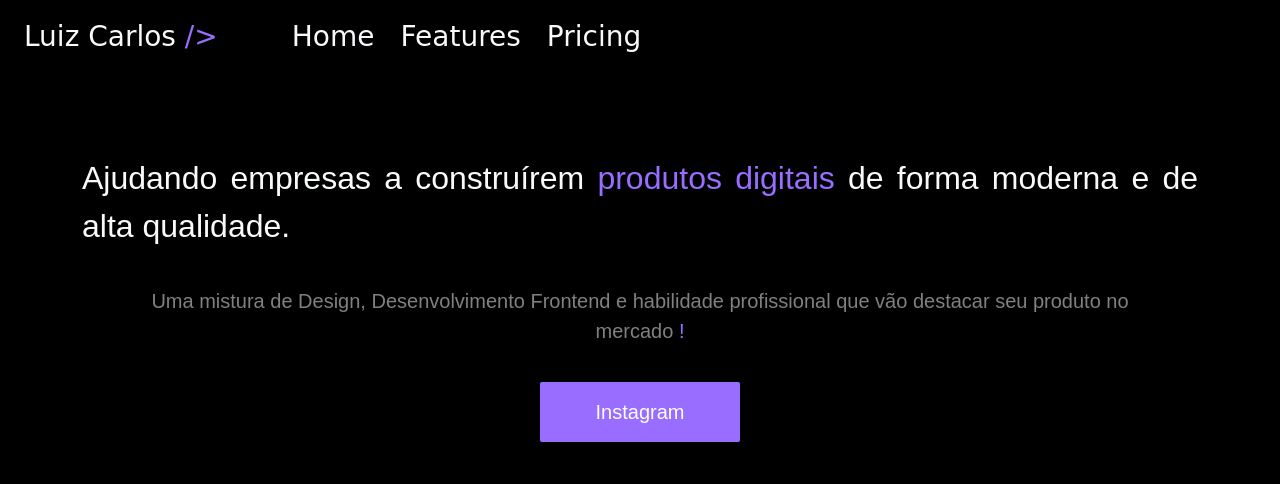
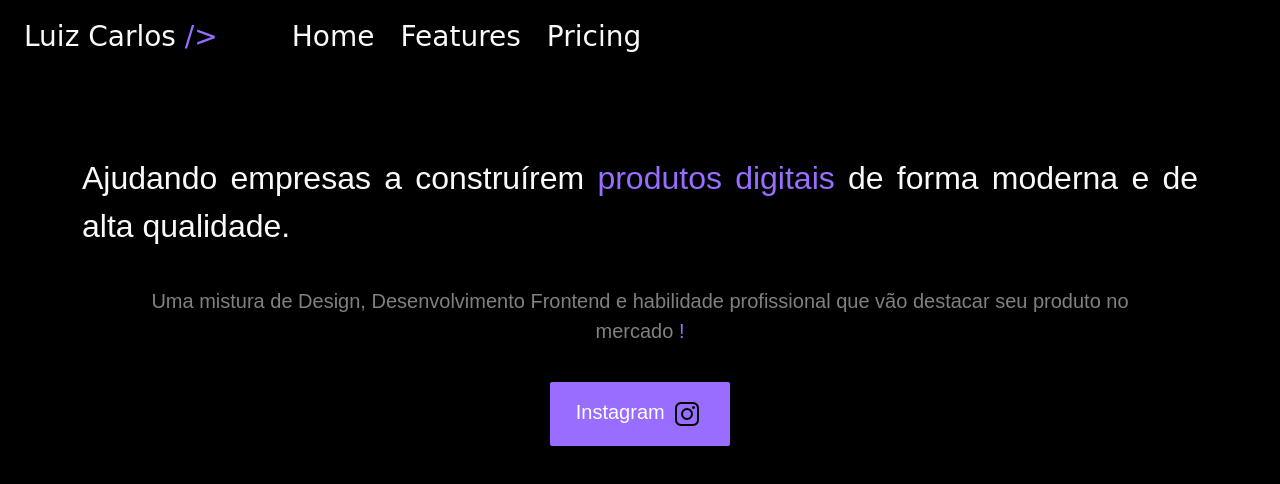
Before and after one commit to luizcarlosjj/Portfolio-dev, a plain HTML site: page index.html in a window 1280 px wide. Drawn offline with Linux system fonts and the light colour scheme; a web font is replaced by a local one.

Commit message:
add-icon

```diff
--- a/css/style.css
+++ b/css/style.css
@@ -67,12 +67,16 @@ main {
     font-family: 'Signika Negative', sans-serif;
     color: white;
     font-size: 20px;
-    width: 200px;
+    width: 180px;
     transition: width 1s;
 
 }
 
 .stile-button:hover {
     background-color: #7f4af8;
-    width: 225px;
+    width: 200px;
 }
+
+.icone-insta {
+    padding: 5px;
+}
--- a/index.html
+++ b/index.html
@@ -47,7 +47,7 @@
 
             <div class="">
                 <div class=" button-div">
-                    <button type="button" class="stile-button">Instagram</button>
+                    <button type="button" class="stile-button">Instagram <img class="icone-insta" src="src/instagram.png" alt="icone-instagram"></button>
                 </div>
             </div>
         </div>
```
Also changed, not shown: src/face1.jpeg (deleted), src/instagram.png (added). Lines whose indentation alone changed are shown as unchanged.
